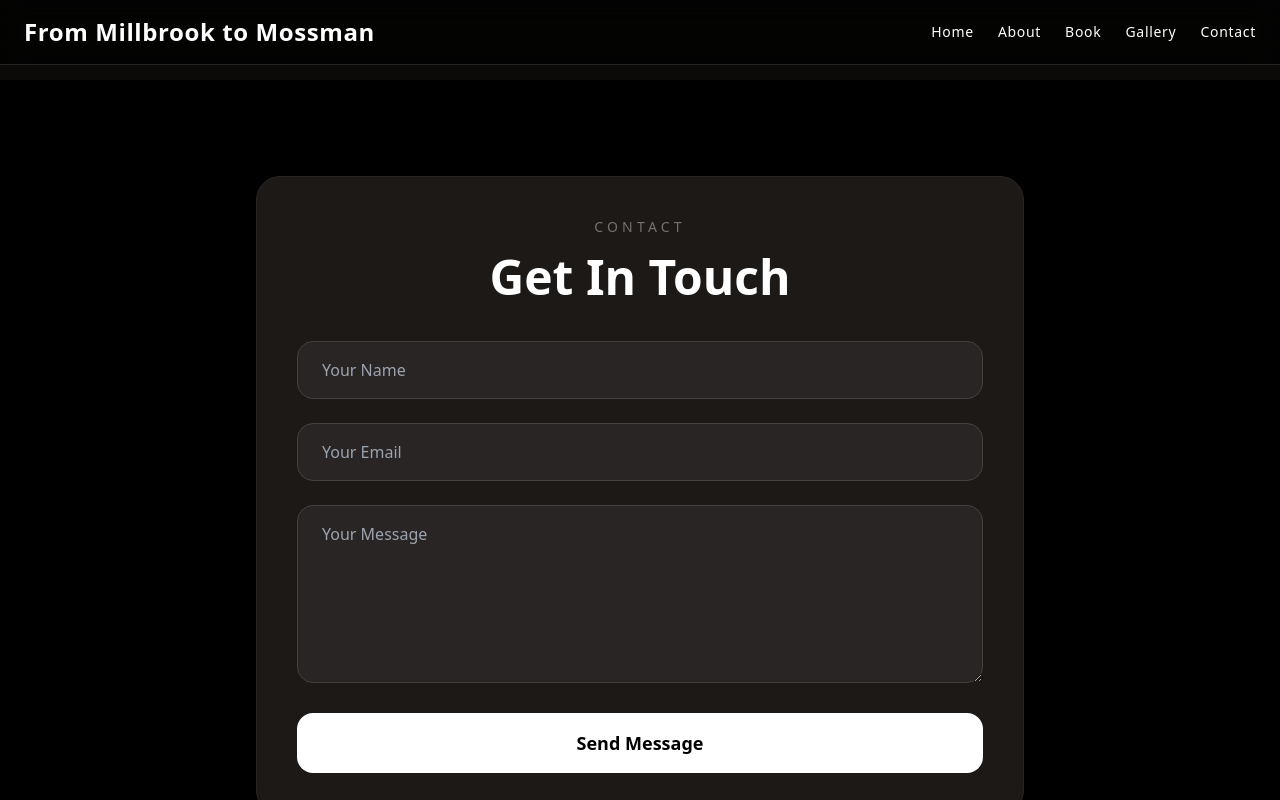
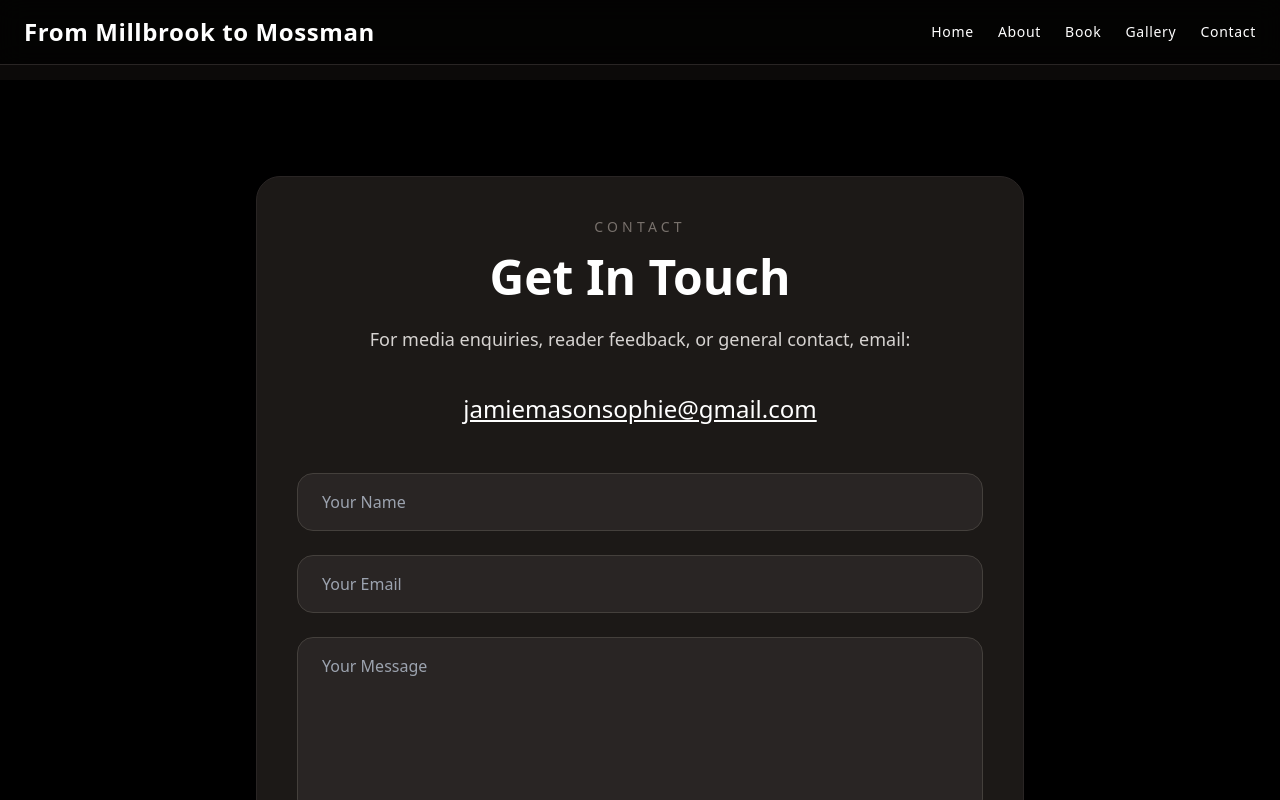
Before and after one commit to jamiemasonsophie-boop/millbrooktomossman, a React (Vite) app: page / in a window 1280 px wide. Both pictures are taken after a click on the button "Contact". Shown: the top 800 px of the page. Built offline with nearby package versions, Linux system fonts and the light colour scheme.

Commit message:
Update App.jsx

```diff
--- a/src/App.jsx
+++ b/src/App.jsx
@@ -209,9 +209,22 @@ function ContactPage() {
           Contact
         </p>
 
-        <h2 className="text-5xl font-bold mb-10 text-center">
+        <h2 className="text-5xl font-bold mb-6 text-center">
           Get In Touch
         </h2>
+
+        <p className="text-center text-stone-300 mb-10 text-lg">
+          For media enquiries, reader feedback, or general contact, email:
+        </p>
+
+        <div className="text-center mb-12">
+          <a
+            href="mailto:jamiemasonsophie@gmail.com"
+            className="text-2xl text-white underline hover:text-stone-300 transition-colors"
+          >
+            jamiemasonsophie@gmail.com
+          </a>
+        </div>
 
         <form className="space-y-6">
           <input
```
